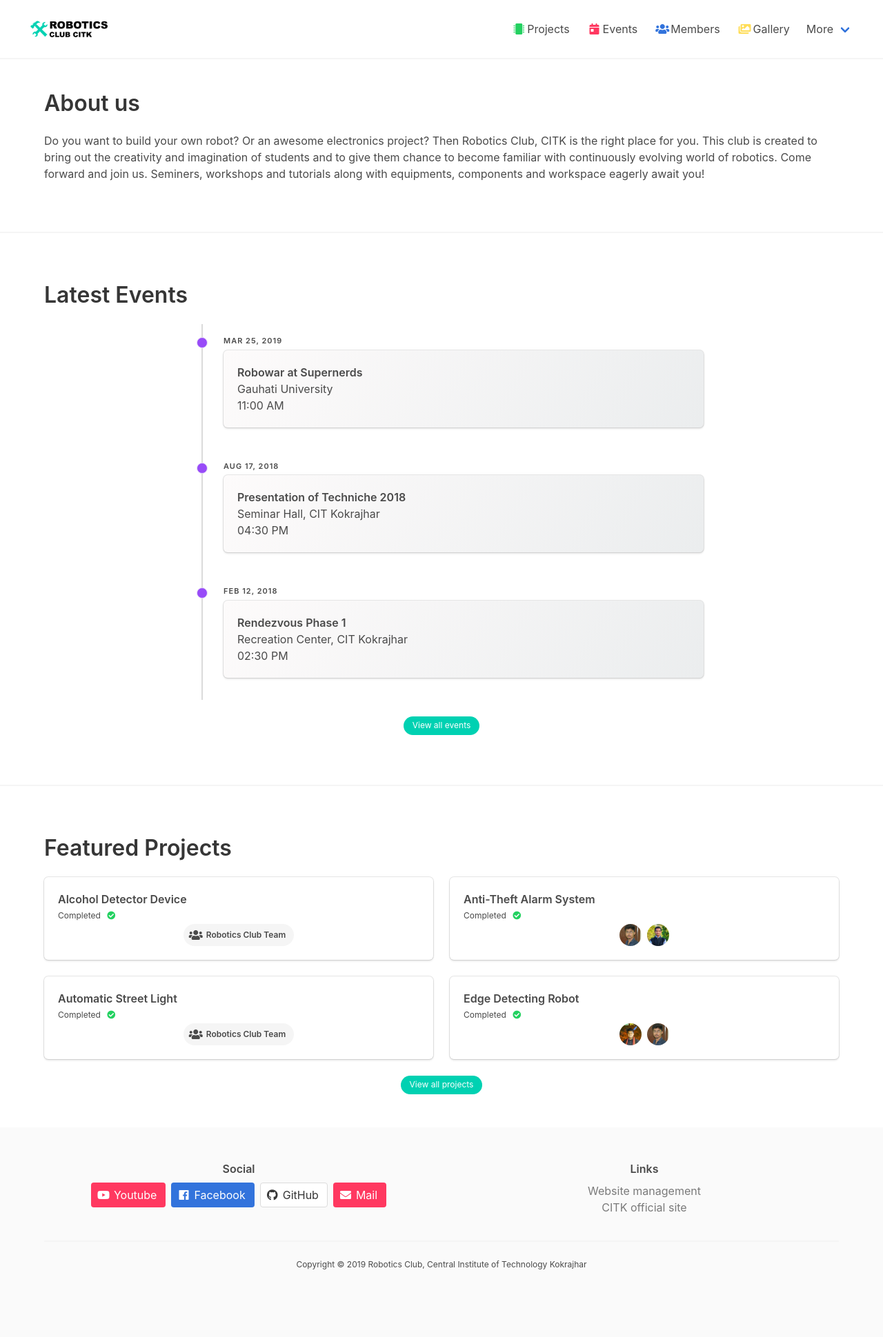
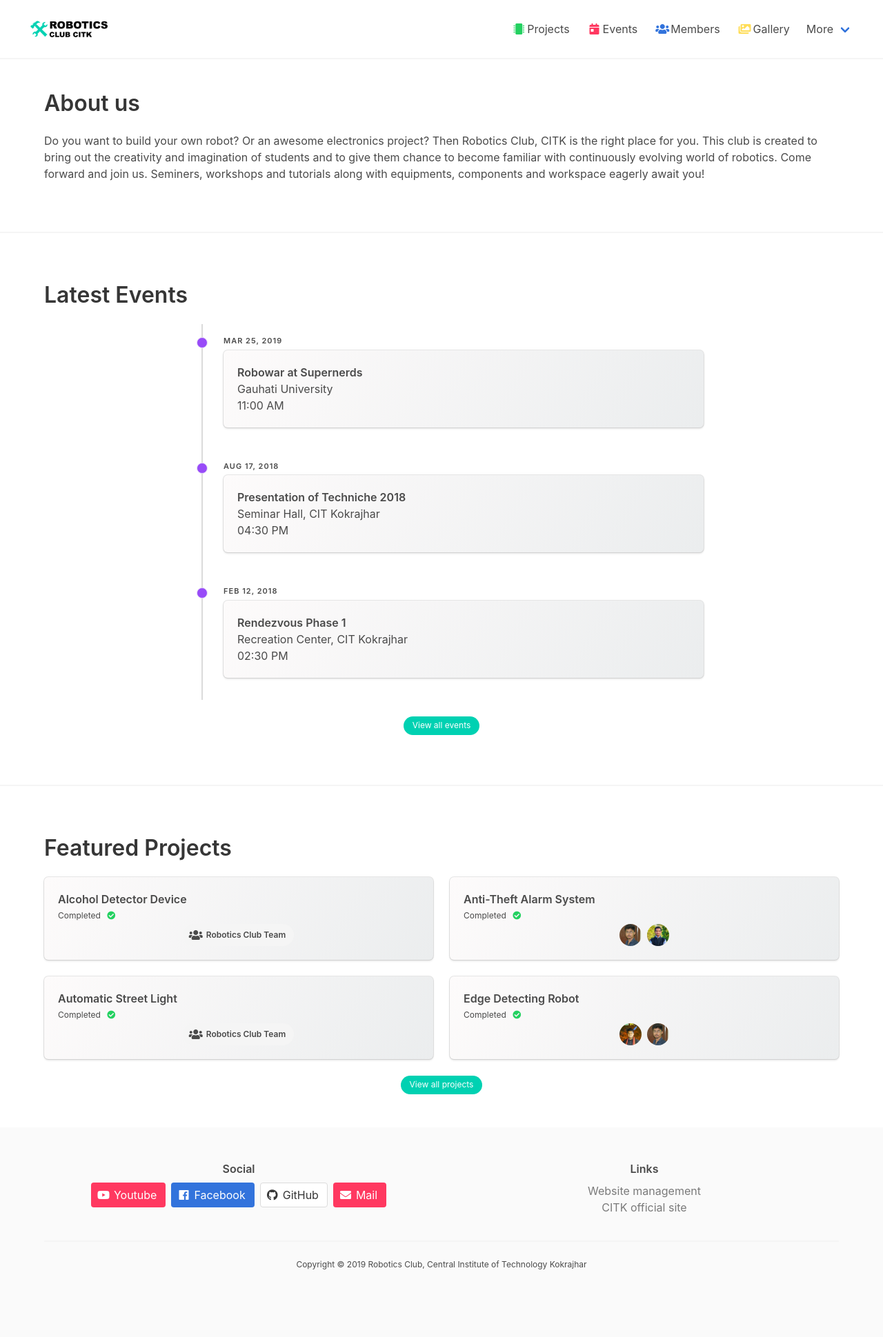
Before and after one commit to robotics-club-citk/robotics-club-citk.github.io, a Jekyll site: the page built from index.html, in a window 1280 px wide. Shown: the whole page at 69% size. Built offline with Jekyll 4.4.1, drawn with Linux system fonts in a browser that asks for light colours.

Commit message:
added gradient & proper links

```diff
--- a/_layouts/events.html
+++ b/_layouts/events.html
@@ -25,7 +25,8 @@
                 <span>{{ event.start-date | date: '%b %d, %Y' }}</span>
               </p>
 
-              <a class="box" href="{{ event.url }}">
+              <a class="box" href="{{ event.url }}"
+                style="background-image: linear-gradient(120deg, #fdfbfb 0%, #ebedee 100%);">
                 <p class="has-text-weight-semibold">{{ event.title }}</p>
                 <p>{{ event.place }}</p>
                 <p>{{ event.start-date | date: ' %I:%M %p' }}</p>
@@ -44,7 +45,7 @@
 <script>
   document.querySelectorAll('.heading').forEach(function (node) {
     var eventDate = dates.convert(node.firstElementChild.innerHTML);
-    if(dates.compare(eventDate, new Date()) >= 0)
+    if (dates.compare(eventDate, new Date()) >= 0)
       node.insertAdjacentHTML('beforeend', '<span class="icon has-text-danger"><i class="fa fa-certificate"></i></span><span class="has-text-danger">Upcoming</span>');
   });
 </script>
--- a/index.html
+++ b/index.html
@@ -49,7 +49,7 @@
       </div>
     </div>
     <div class="has-text-centered">
-      <a class="button is-small is-rounded is-primary" href="#">
+      <a class="button is-small is-rounded is-primary" href="{{site.baseurl}}/events/">
         <span>View all events</span>
       </a>
     </div>
@@ -65,7 +65,8 @@
     <div class="columns is-multiline">
       {% for project in site.projects limit:4 %}
       <div class="column is-half-tablet is-half-desktop">
-        <a href="{{ project.url }}" class="box">
+        <a href="{{ project.url }}" class="box"
+          style="background-image: linear-gradient(120deg, #fdfbfb 0%, #ebedee 100%);">
           <p class="has-text-weight-semibold is-capitalized">
             {{ project.title }}
           </p>
@@ -118,7 +119,7 @@
       {% endfor %}
     </div>
     <div class="has-text-centered">
-      <a class="button is-small is-rounded is-primary" href="#">
+      <a class="button is-small is-rounded is-primary" href="{{site.baseurl}}/projects/">
         <span>View all projects</span>
       </a>
     </div>
```
